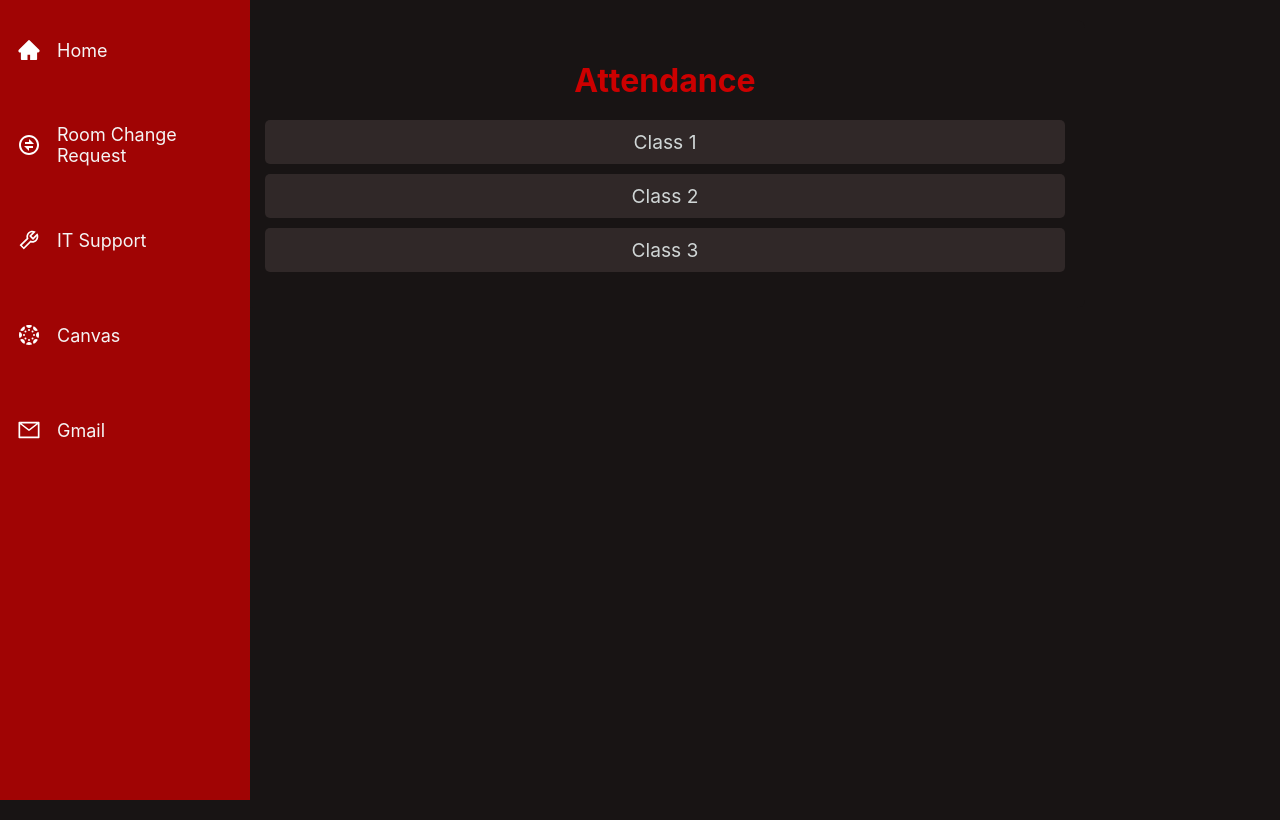
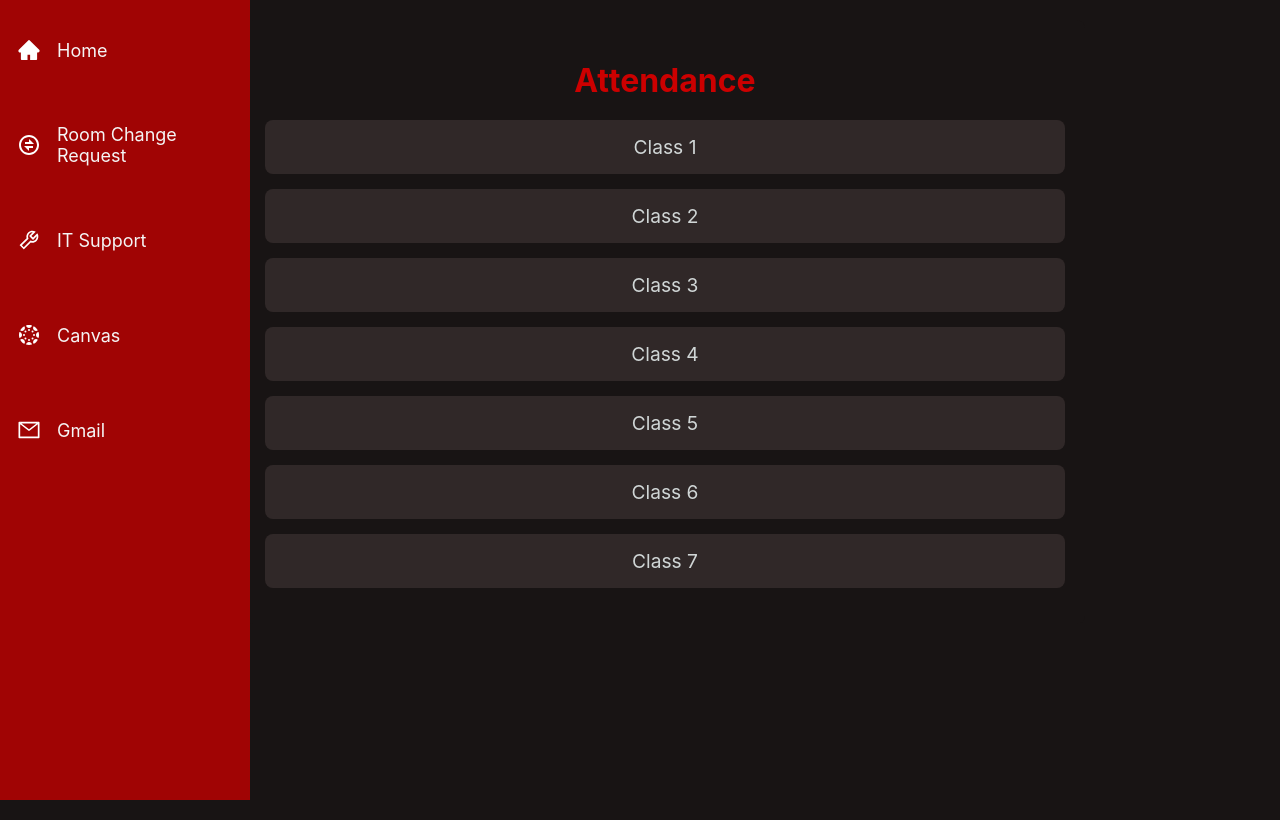
Before and after one commit to zepion1/SWE2, a React (Create React App) app: page /attendance in a window 1280 px wide. Built offline with nearby package versions, Linux system fonts and the light colour scheme.

Commit message:
added classes to Attendance
and edited the css so class's boxes look bigger and easier to click

```diff
--- a/src/App.css
+++ b/src/App.css
@@ -246,9 +246,9 @@ button:hover {
 
 .attendance-list li {
   background-color: #302828; /* Darker background for list items */
-  padding: 10px;
-  margin-bottom: 10px;
-  border-radius: 5px;
+  padding: 15px;
+  margin-bottom: 15px;
+  border-radius: 8px;
   display: flex;
   justify-content: space-between;
   align-items: center;
--- a/src/pages/Attendance.js
+++ b/src/pages/Attendance.js
@@ -7,6 +7,10 @@ const Attendance = () => {
         { name: "Class 1", id: 1 },
         { name: "Class 2", id: 2 },
         { name: "Class 3", id: 3 },
+        { name: "Class 4", id: 4 },
+        { name: "Class 5", id: 5 },
+        { name: "Class 6", id: 6 },
+        { name: "Class 7", id: 7 },
     ];
 
     return (
```
